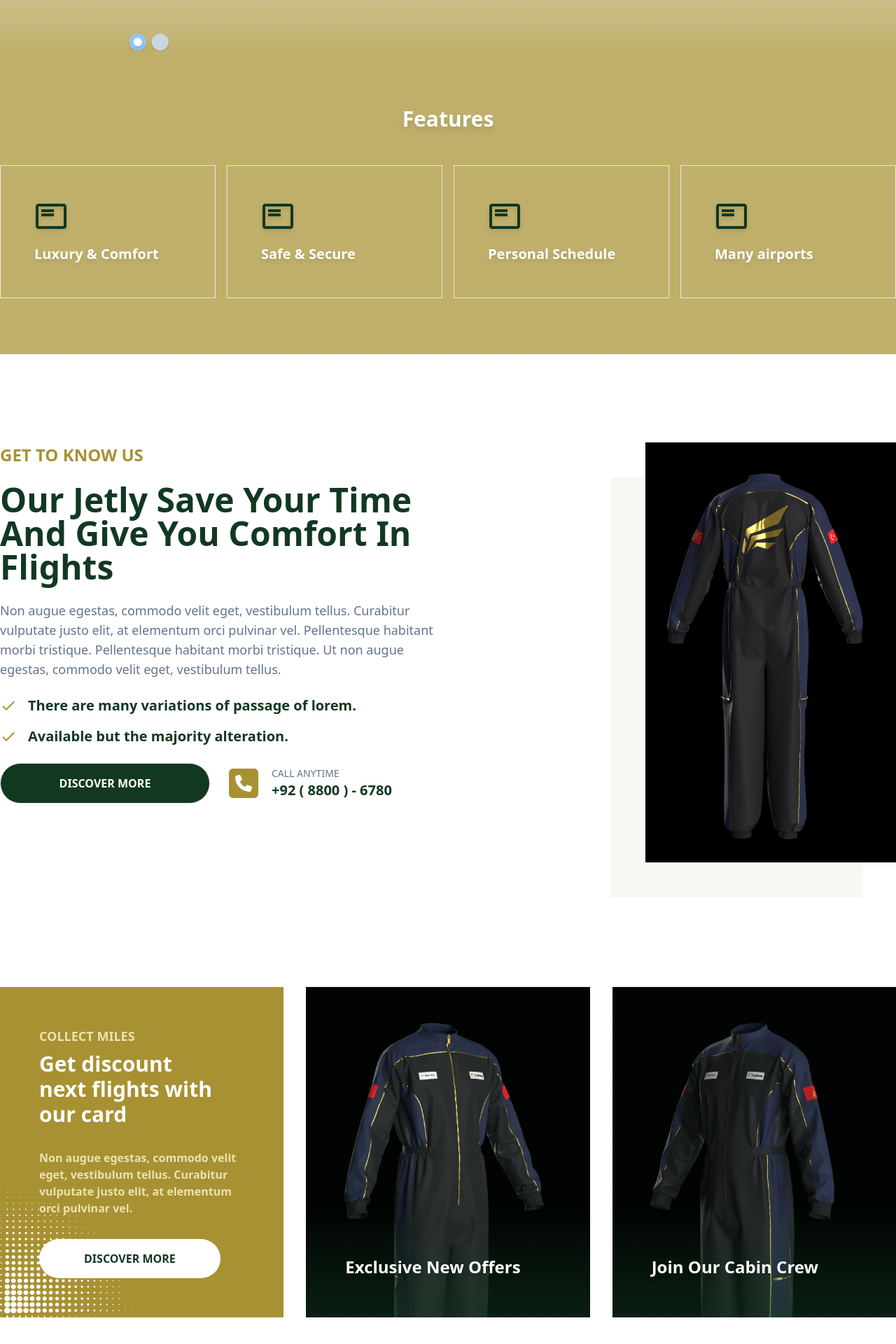
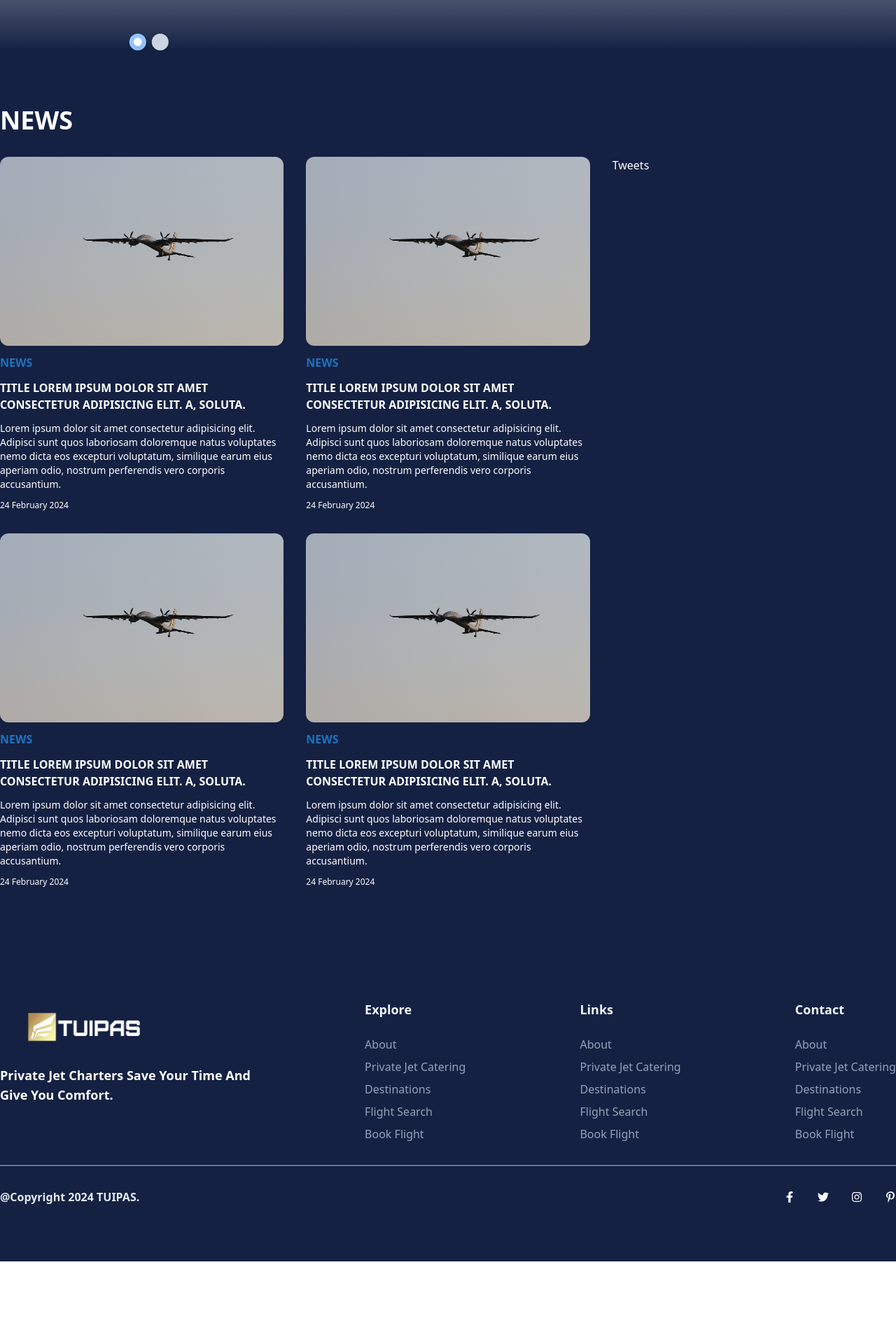
Before and after one commit to Afsinur/tonmoy-client-human-plane, a React (Vite) app: page / in a window 1280 px wide. Shown: the part 848-2768 px from the top of the page at 70% size. After the commit the page ends 2650 px from the top, so only its background shows below. Built offline with nearby package versions, Linux system fonts and the light colour scheme; grey boxes are pictures that could not be loaded.

Commit message:
video updated, theme changed, added news section

```diff
--- a/src/components/home/Feature.jsx
+++ /dev/null
@@ -1,49 +0,0 @@
-import React from "react";
-import { MdOutlineFeaturedPlayList } from "react-icons/md";
-import { Fade } from "react-awesome-reveal";
-
-function Feature() {
-  const features = [
-    { logo: MdOutlineFeaturedPlayList, title: "Luxury & Comfort" },
-    { logo: MdOutlineFeaturedPlayList, title: "Safe & Secure" },
-    { logo: MdOutlineFeaturedPlayList, title: "Personal Schedule" },
-    { logo: MdOutlineFeaturedPlayList, title: "Many airports" },
-  ];
-
-  return (
-    <div className="py-20 bg-[linear-gradient(rgba(167,145,50,0.72),rgba(167,145,50,0.72))]">
-      <div className="container mx-auto grid gap-12">
-        <Fade>
-          <h2 className="capitalize text-3xl font-semibold text-center text-white drop-shadow-lg">
-            features
-          </h2>
-        </Fade>
-
-        <div className="grid gap-4 grid-cols-4">
-          {features.map((obj, i) => (
-            <div key={i}>
-              <Fade>
-                <FeatureCard obj={obj} />
-              </Fade>
-            </div>
-          ))}
-        </div>
-      </div>
-    </div>
-  );
-}
-
-function FeatureCard({ obj }) {
-  return (
-    <div className="border p-12 grid gap-4 group text-white hover:bg-white transition-colors">
-      <div className="text-5xl drop-shadow-md text-[#123821] group-hover:text-[#a79132]">
-        {<obj.logo />}
-      </div>
-      <p className="text-xl font-semibold drop-shadow-md group-hover:text-[#123821]">
-        {obj.title}
-      </p>
-    </div>
-  );
-}
-
-export default Feature;
--- a/src/components/home/Footer.jsx
+++ b/src/components/home/Footer.jsx
@@ -8,7 +8,7 @@ import {
 
 function Footer() {
   return (
-    <div className="bg-[#123821] text-white py-20">
+    <div className="bg-[#142143] text-white py-20">
       <div className="container mx-auto grid gap-8">
         <div className="flex gap-8 justify-between">
           <div>
--- a/src/components/home/GetToKnowUsCards.jsx
+++ /dev/null
@@ -1,71 +0,0 @@
-import React from "react";
-
-function GetToKnowUsCards() {
-  const SubCards = [
-    { src: "./sub-card-1.jpg", title: "Exclusive new offers" },
-    { src: "./sub-card-2.jpg", title: "Join our cabin crew" },
-  ];
-
-  return (
-    <div className="grid grid-cols-3 gap-8 pb-20">
-      <SpecialCard />
-      {SubCards.map((obj, i) => (
-        <div key={i}>
-          <SubCard obj={obj} />
-        </div>
-      ))}
-    </div>
-  );
-}
-
-function SpecialCard() {
-  return (
-    <div className="bg-[#a79132] grid gap-8 p-14 relative">
-      <div className="grid gap-2">
-        <h4 className="text-[#ede2b1] font-semibold text-lg uppercase">
-          collect miles
-        </h4>
-        <h2 className="text-white text-3xl font-bold">
-          Get discount <br /> next flights with <br /> our card
-        </h2>
-      </div>
-
-      <p className="text-[#ede2b1] font-semibold">
-        Non augue egestas, commodo velit eget, vestibulum tellus. Curabitur
-        vulputate justo elit, at elementum orci pulvinar vel.
-      </p>
-
-      <button className="w-fit z-20 relative uppercase py-4 px-16 font-semibold rounded-full text-[#123821] bg-white transition-colors hover:bg-[#123821] hover:text-white">
-        discover more
-      </button>
-
-      <img
-        src="./get-to-know-card-two-dot.png"
-        alt="image"
-        className="absolute bottom-0 left-0 z-10"
-      />
-    </div>
-  );
-}
-
-function SubCard({ obj }) {
-  return (
-    <div className="relative group overflow-hidden h-full p-14 flex items-end">
-      <img
-        src={obj.src}
-        alt="image"
-        className="absolute top-0 left-0 object-cover z-10 group-hover:scale-105 transition-transform"
-      />
-      <h2 className="text-white drop-shadow-md relative z-50 capitalize text-2xl font-semibold">
-        {obj.title}
-      </h2>
-
-      <div className="bg-gradient-to-t from-[#12382111] to-[#12382111] h-full w-full absolute bottom-0 left-0 z-20"></div>
-      <div className="bg-gradient-to-t from-[#1238214d] h-1/3 w-full absolute bottom-0 left-0 z-30"></div>
-      <div className="bg-gradient-to-t from-[#1238214d] h-1/3 w-full absolute bottom-0 left-0 z-30"></div>
-      <div className="bg-gradient-to-t from-[#1238216a] to-[#1238216a] h-full w-full absolute bottom-0 left-0 z-40 transition-transform -translate-y-full group-hover:translate-y-0 duration-300"></div>
-    </div>
-  );
-}
-
-export default GetToKnowUsCards;
--- a/src/components/home/GettoKnowUs.jsx
+++ /dev/null
@@ -1,86 +0,0 @@
-import React from "react";
-import { MdDone } from "react-icons/md";
-import { FaSquarePhone } from "react-icons/fa6";
-import GetToKnowUsCards from "./GetToKnowUsCards";
-
-function GetToKnowUs() {
-  return (
-    <div>
-      <div className="container mx-auto">
-        <div className="grid grid-cols-2 gap-8 pt-32 pb-20">
-          <div>
-            <div className="grid gap-6">
-              <div>
-                <p className="text-[#a79132] text-2xl uppercase font-semibold">
-                  get to know us
-                </p>
-              </div>
-
-              <div>
-                <h2 className="text-[#123821] capitalize font-semibold text-5xl">
-                  Our jetly save your time and give you comfort in flights
-                </h2>
-              </div>
-
-              <div>
-                <p className="text-slate-500 text-lg">
-                  Non augue egestas, commodo velit eget, vestibulum tellus.
-                  Curabitur vulputate justo elit, at elementum orci pulvinar
-                  vel. Pellentesque habitant morbi tristique. Pellentesque
-                  habitant morbi tristique. Ut non augue egestas, commodo velit
-                  eget, vestibulum tellus.
-                </p>
-              </div>
-
-              <div className="grid gap-4">
-                <p className="flex gap-4 items-center">
-                  <MdDone className="text-2xl text-[#a79132]" />
-                  <span className="text-[#123821] font-semibold text-xl">
-                    There are many variations of passage of lorem.
-                  </span>
-                </p>
-                <p className="flex gap-4 items-center">
-                  <MdDone className="text-2xl text-[#a79132]" />
-                  <span className="text-[#123821] font-semibold text-xl">
-                    Available but the majority alteration.
-                  </span>
-                </p>
-              </div>
-
-              <div className="grid grid-cols-2 gap-6 items-center">
-                <button className="py-4 rounded-full border uppercase font-semibold bg-[#123821] text-white hover:bg-[#a79132] hover:text-white transition-colors">
-                  discover more
-                </button>
-                <div className="flex items-center gap-4">
-                  <FaSquarePhone className="text-[#a79132] text-5xl cursor-pointer" />
-                  <div className="grid">
-                    <p className="uppercase text-slate-500 text-sm">
-                      call anytime
-                    </p>
-                    <p className="uppercase text-xl text-[#123821] font-semibold">
-                      +92 {`(`} 8800 {`)`} - 6780
-                    </p>
-                  </div>
-                </div>
-              </div>
-            </div>
-          </div>
-
-          <div className="p-12 flex justify-end">
-            <div className="bg-[#f8f7f1] h-[600px] w-fit">
-              <img
-                src="./get-to-know-us-right-img.jpg"
-                alt="image"
-                className="h-full translate-x-[50px] -translate-y-[50px]"
-              />
-            </div>
-          </div>
-        </div>
-
-        <GetToKnowUsCards />
-      </div>
-    </div>
-  );
-}
-
-export default GetToKnowUs;
--- a/src/components/home/Home.jsx
+++ b/src/components/home/Home.jsx
@@ -1,16 +1,14 @@
 import React from "react";
 import NavbarWithHero from "./NavbarWithHero";
-import Feature from "./Feature";
-import GetToKnowUs from "./GettoKnowUs";
 import Footer from "./Footer";
+import News from "./News";
 
 function Home() {
   return (
     <>
       <div>
         <NavbarWithHero />
-        <Feature />
-        <GetToKnowUs />
+        <News />
         <Footer />
       </div>
     </>
--- a/src/components/home/NavbarWithHero.jsx
+++ b/src/components/home/NavbarWithHero.jsx
@@ -63,7 +63,7 @@ function Hero() {
         </div>
       </div>
 
-      <div className="bg-gradient-to-t from-[#c0b06c] h-1/3 w-full absolute bottom-0 left-0"></div>
+      <div className="bg-gradient-to-t from-[#142143] h-1/3 w-full absolute bottom-0 left-0"></div>
 
       <div className="absolute bottom-0 left-0 border rounded-full p-5 translate-x-2/3 -translate-y-2/3 z-10 border-slate-50/20">
         <div className="border rounded-full p-5 border-slate-50/50">
--- /dev/null
+++ b/src/components/home/News.jsx
@@ -0,0 +1,60 @@
+import React from "react";
+
+function News() {
+  return (
+    <div className="bg-[#142143]">
+      <div className="container mx-auto py-20 text-white">
+        <div className="grid gap-8">
+          <div>
+            <h2 className="uppercase text-4xl font-bold">News</h2>
+          </div>
+
+          <div className="grid grid-cols-3 gap-8">
+            <div className="col-span-2">
+              <div className="grid grid-cols-2 gap-8">
+                {[1, 2, 3, 4].map((itm, i) => (
+                  <div key={i}>
+                    <GridCards />
+                  </div>
+                ))}
+              </div>
+            </div>
+
+            <div>
+              <Tweets />
+            </div>
+          </div>
+        </div>
+      </div>
+    </div>
+  );
+}
+
+function GridCards() {
+  return (
+    <div>
+      <div className="grid gap-3">
+        <img src="./news-1.jpg" alt="image" className="rounded-xl" />
+        <p className="text-[#1e73be] font-semibold uppercase">News</p>
+        <h2 className="font-semibold uppercase">
+          title Lorem ipsum dolor sit amet consectetur adipisicing elit. A,
+          soluta.
+        </h2>
+        <p className="text-sm">
+          Lorem ipsum dolor sit amet consectetur adipisicing elit. Adipisci sunt
+          quos laboriosam doloremque natus voluptates nemo dicta eos excepturi
+          voluptatum, similique earum eius aperiam odio, nostrum perferendis
+          vero corporis accusantium.
+        </p>
+
+        <p className="text-xs">24 February 2024</p>
+      </div>
+    </div>
+  );
+}
+
+function Tweets() {
+  return <div>Tweets</div>;
+}
+
+export default News;
```
Also changed, not shown: public/news-1.jpg (added), 1 other file (tests, documents, lock files or other folders).
